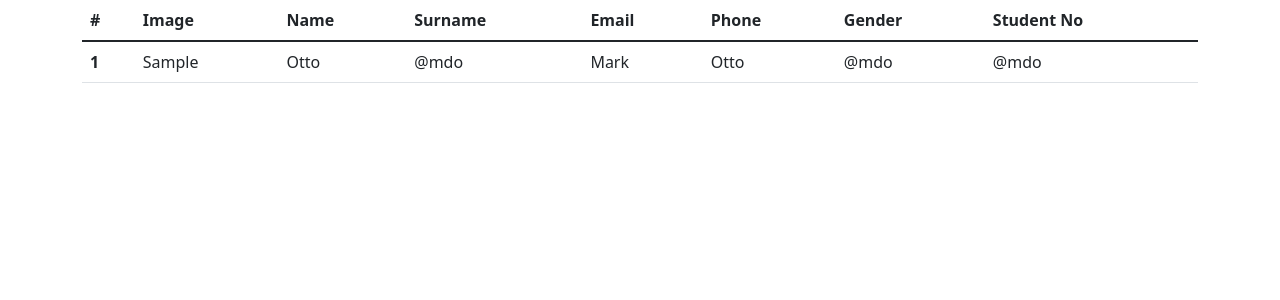
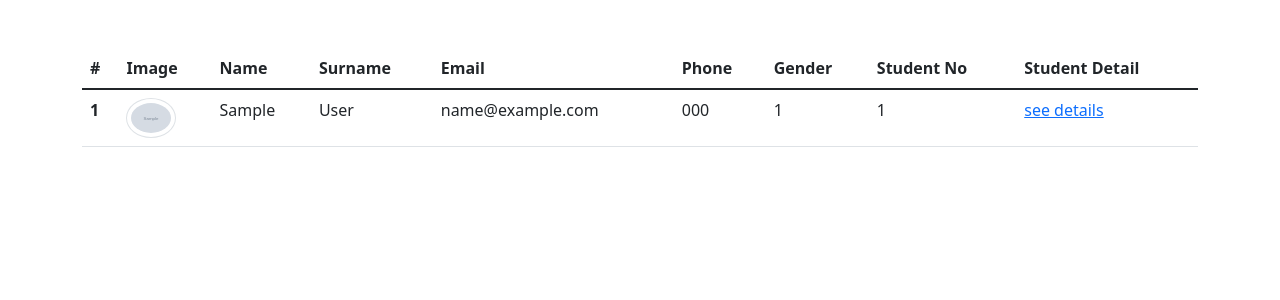
Before and after one commit to oguzhancvdr/students-management, a Django app: page /students/ in a window 1280 px wide. Shown: the part 56-356 px from the top of the page. Run offline with Django 3.2, Linux system fonts and the light colour scheme; tables that the repository leaves empty hold one stand-in row (values such as "Sample post"); grey boxes marked "Sample" are stand-in pictures.

Commit message:
modiffy students page

```diff
--- a/student_management/templates/students.html
+++ b/student_management/templates/students.html
@@ -6,7 +6,7 @@
 
 {% block content %}
 
-<table class="table">
+<table class="table mt-5">
   <thead>
     <tr>
       <th scope="col">#</th>
@@ -17,25 +17,25 @@
       <th scope="col">Phone</th>
       <th scope="col">Gender</th>
       <th scope="col">Student No</th>
+      <th scope="col">Student Detail</th>
     </tr>
   </thead>
   <tbody>
     {% for student in students %}
     <tr>
-      <th scope="row">1</th>
+      <th scope="row">{{ student.id }}</th>
+      <td><img src="{{student.image.url}}" width="50"  class="img-thumbnail rounded-circle" alt="picture {{student.surname}}"></td>
       <td>{{student.first_name}}</td>
-      <td>Otto</td>
-      <td>@mdo</td>
-      <td>Mark</td>
-      <td>Otto</td>
-      <td>@mdo</td>
-      <td>@mdo</td>
+      <td>{{student.last_name}}</td>
+      <td>{{student.email}}</td>
+      <td>{{student.phone}}</td>
+      <td>{{student.gender}}</td>
+      <td>{{student.number}}</td>
+      <td><a href="{% url 'detail' student.id %}">see details</a></td>
     </tr>
     {% endfor %}
 
   </tbody>
 </table>
 
-
-
 {% endblock content %}
```
